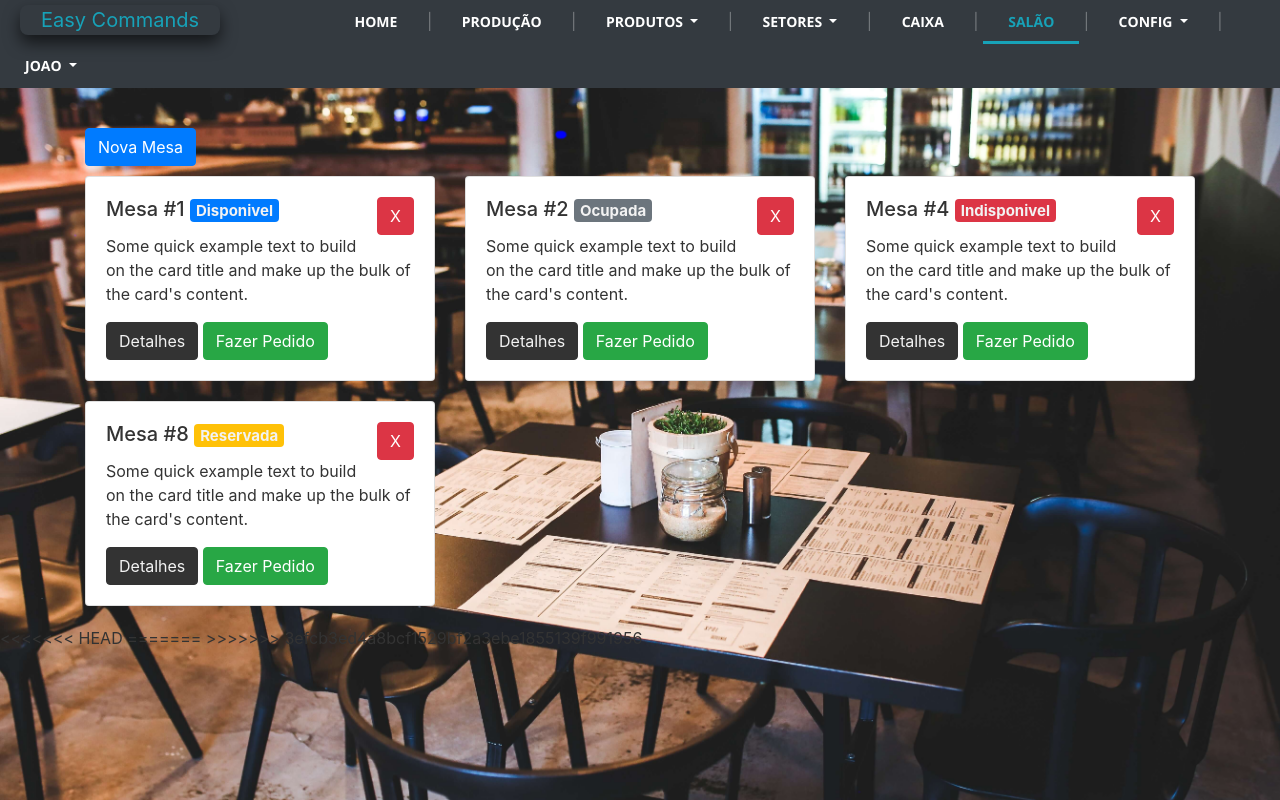
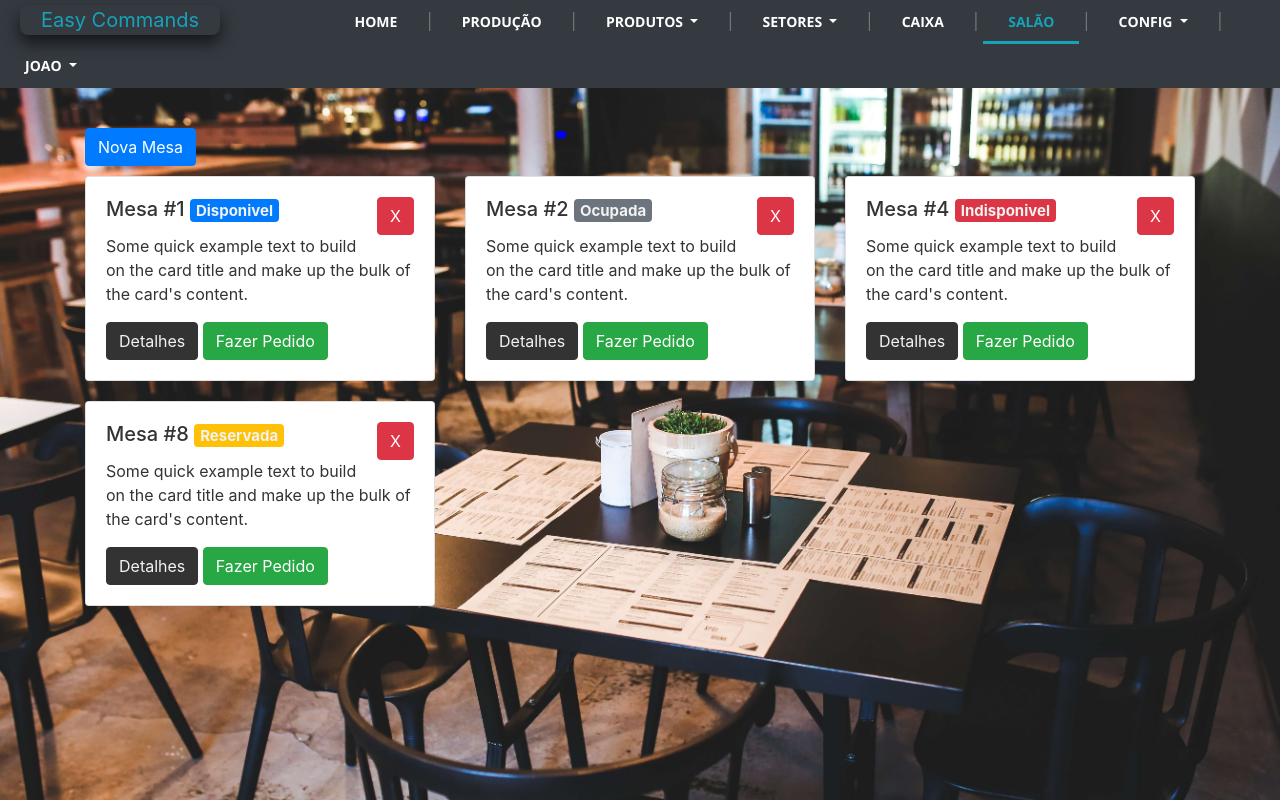
Before and after one commit to AndersonDime/easy_commands, a PHP site: page /index.php?page=list-table in a window 1280 px wide. Run offline with PHP 8.4, Linux system fonts and the light colour scheme; a user stored in the database is signed in; data comes from the database, SQL or seed files in the repository; some libraries are stand-ins or nearby versions.

Commit message:
vsf vitor

```diff
--- a/assets/php/conect.php
+++ b/assets/php/conect.php
@@ -1,7 +1,3 @@
-<<<<<<< HEAD
 <?php
     $con = mysqli_connect("localhost", "root", "root", "easycomands") or die(mysqli_connect_error());
-    mysqli_close($con);
 ?>
-=======
->>>>>>> 3efcb3ed4a8bcf1529bf2a3ebe1855139f991956
--- a/pages/list-table.php
+++ b/pages/list-table.php
@@ -2,7 +2,7 @@
 require 'assets/services/session-validate.php';
 include_once("assets/services/products-service.php");
 
-$list = mysql_getdata("SELECT * FROM mesas");
+$list = mysql_getdata("SELECT * FROM mesas order by numero");
 
 ?>
 
```
